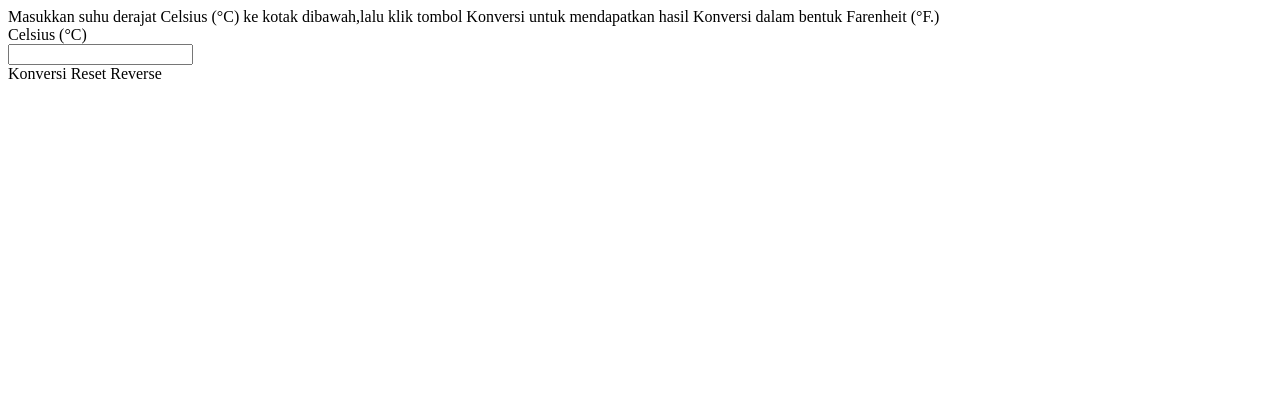
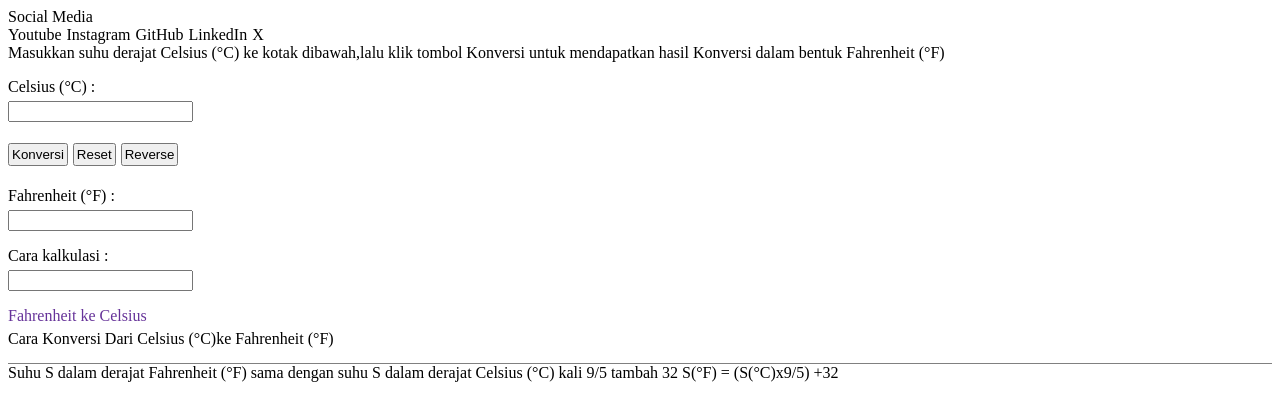
Before and after one commit to revou-fundamental-course/5-feb-24-RizkyMaulanaS, a plain HTML site: page index.html in a window 1280 px wide. Drawn offline with Linux system fonts and the light colour scheme.

Commit message:
Maybe i change something

```diff
--- a/css/style.css
+++ b/css/style.css
@@ -0,0 +1,63 @@
+.navbar{
+    display: flex;
+}
+.yt{
+    margin-right: 5px;
+}
+.ig{
+    margin-right: 5px;
+}
+.git{
+    margin-right: 5px;
+}
+.linkedin{
+    margin-right: 5px;
+}
+
+.inputC{
+    display: flex;
+    margin-bottom: 5px;
+    margin-top: 5px;
+
+}
+
+.inputF{
+    display: flex;
+    margin-bottom:5px ;
+    margin-top: 5px;
+
+
+}
+.button{
+    display: flex;
+    list-style-type: none;
+    padding-bottom: 5px;
+    padding-top: 5px;
+}
+.convert{
+    margin-right: 5px;
+    padding: 2px;
+}
+.reset{
+    margin-right: 5px;
+    padding: 2px;
+}
+.reverse{
+    padding: 2px;
+}
+.cara{
+    display: flex;
+    margin-top: 5px;
+
+}
+.ftoc{
+    display: flex;
+    color: rebeccapurple;
+    margin-top: 5px;
+    margin-bottom: 5px;
+}
+.mid{
+    display: flex;
+    border-bottom: 1px solid grey;
+    padding-bottom: 15px;
+}
--- a/index.html
+++ b/index.html
@@ -4,12 +4,38 @@
     <meta charset="UTF-8">
     <meta name="viewport" content="width=device-width, initial-scale=1.0">
     <title>RevoU Project</title>
+    <link rel="stylesheet" href="css/style.css">
 </head>
 <body>
-    <div id="Upper">Masukkan suhu derajat Celsius (°C) ke kotak dibawah,lalu klik tombol Konversi untuk mendapatkan hasil Konversi dalam bentuk Farenheit (°F.)</div>
-    <div id="Celsius">Celsius (°C)</div>
-    <div id="inputC"><input type=int></div>
-    <label>Konversi Reset Reverse</label>
+    <div class="social">Social Media</div>
+    <div class="navbar">
+        <div class="yt">Youtube</div>
+        <div class="ig">Instagram</div>
+        <div class="git">GitHub</div>
+        <div class="linkedin">LinkedIn</div>
+        <div class="x">X</div>
+    </div>
+    <div class="upper">Masukkan suhu derajat Celsius (°C) ke kotak dibawah,lalu klik tombol Konversi untuk mendapatkan hasil Konversi dalam bentuk Fahrenheit (°F)</div>
+    <p>Celsius (°C) :
+        <input class = "inputC" type="number">
+    </p>
+    <div class="button">
+        <button class="convert">Konversi</button>
+        <button class="reset">Reset</button>
+        <button class="reverse">Reverse</button>
+        </div>
+    </div>
+    <p>Fahrenheit (°F) :
+        <input class="inputF" type="number">
+    </p>
+    <p>Cara kalkulasi :
+        <input class="cara" type="text">
+    </p>
+    <span class="ftoc">Fahrenheit ke Celsius</span>
+    <span class="mid">Cara Konversi Dari Celsius (°C)ke Fahrenheit (°F)</span>
+    <span class="expl">Suhu S dalam derajat Fahrenheit (°F) sama dengan  suhu S dalam derajat Celsius (°C) kali 9/5 tambah 32</span>
+    <span class="rumus">S(°F) = (S(°C)x9/5) +32</span>
+
 
 </body>
 </html>
```
